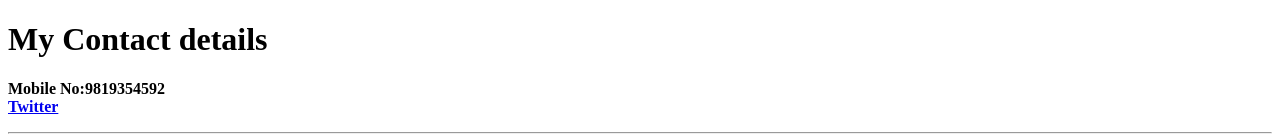
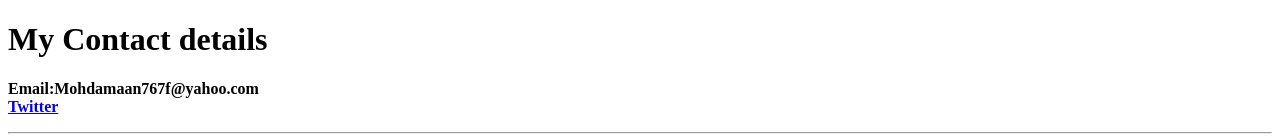
Before and after one commit to Amaansiddiq/CV, a plain HTML site: page contact.html in a window 1280 px wide. Shown: the top 140 px of the page. Drawn offline with Linux system fonts and the light colour scheme.

Commit message:
Add initial CV website files

```diff
--- a/contact.html
+++ b/contact.html
@@ -5,7 +5,7 @@
 </head>
 <body>
     <h1>My Contact details</h1>
-    <p><strong>Mobile No:9819354592</strong><br>
+    <p><strong>Email:Mohdamaan767f@yahoo.com</strong><br>
        <strong><a href="https://twitter.com/foxsaywht">Twitter</a></strong>
     </p>
     <hr>
```
